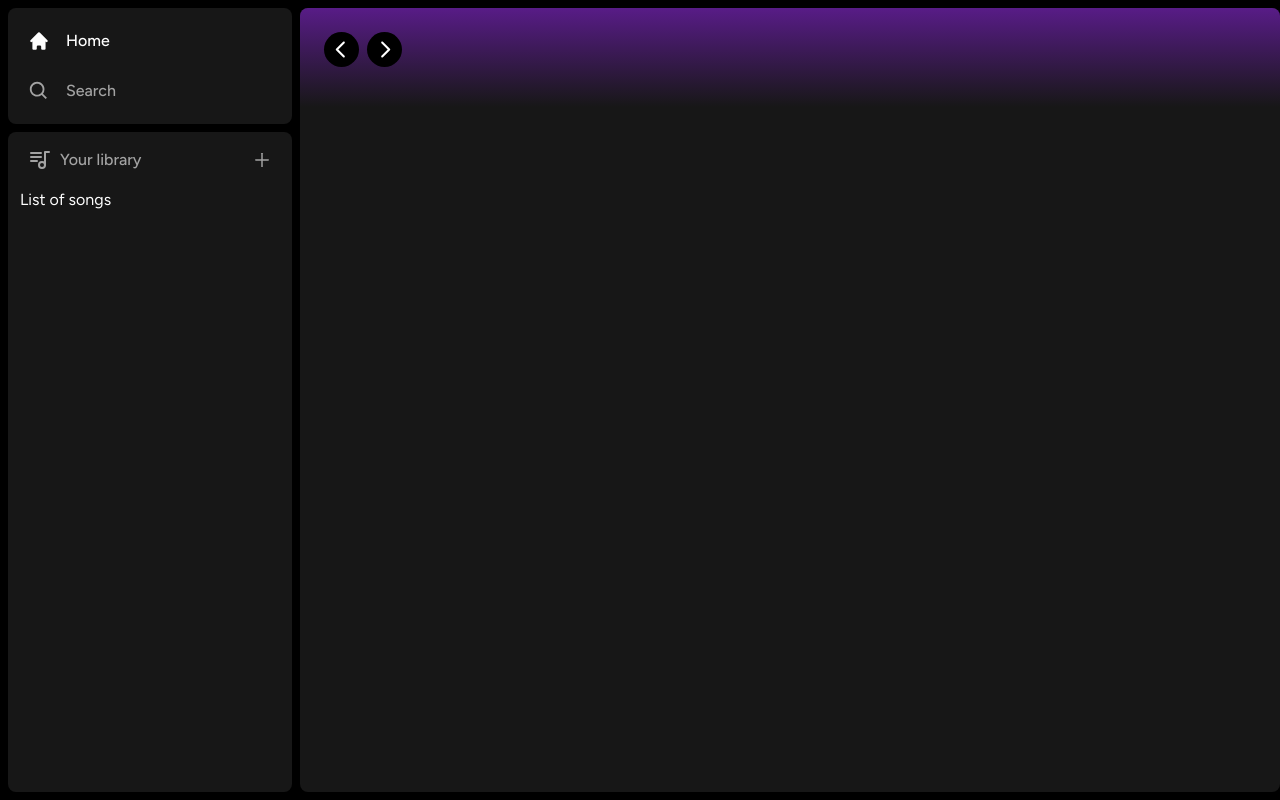
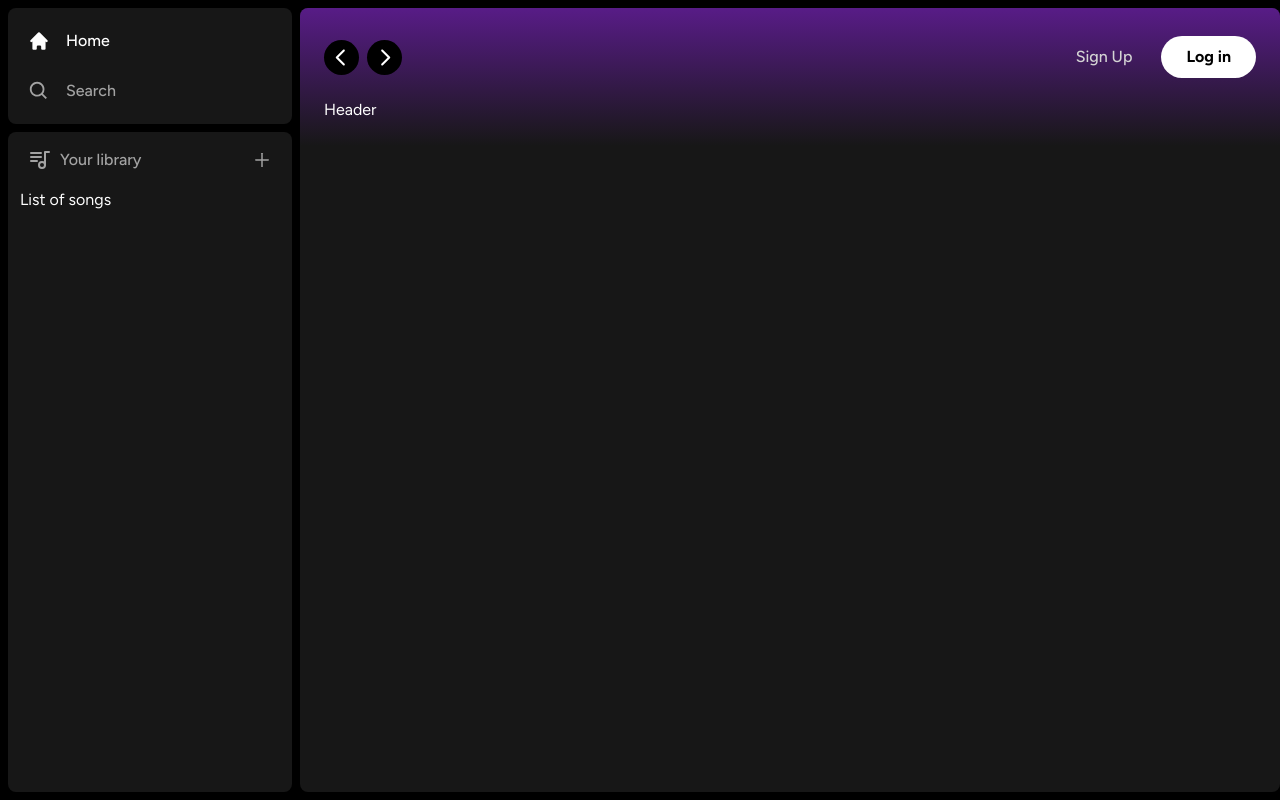
Before and after one commit to kostya-ktv/music-hub, a Next.js app: page / in a window 1280 px wide. Built offline with nearby package versions, Linux system fonts and the light colour scheme.

Commit message:
WIP layout header

```diff
--- a/app/(site)/page.tsx
+++ b/app/(site)/page.tsx
@@ -1,4 +1,4 @@
-import Header from "@/components/Header";
+import Header from "@/components/Header/Header";
 
 export default function Home() {
   return (
--- /dev/null
+++ b/components/Button.tsx
@@ -0,0 +1,38 @@
+import React from "react";
+import { twMerge } from "tailwind-merge";
+
+interface Props extends React.ButtonHTMLAttributes<HTMLButtonElement> {}
+
+const Button = React.forwardRef<HTMLButtonElement, Props>(
+  ({ className, children, disabled, type = "button", ...props }, ref) => {
+    return (
+      <button
+        type={type}
+        disabled={disabled}
+        ref={ref}
+        className={twMerge(
+          `
+    w-full
+    rounded-full
+    bg-green-500
+    border
+    border-transparent
+    px-3
+    text-black
+    py-3
+    disabled:cursor-not-allowed
+    disabled:opacity-50
+    font-bold
+    hover:opacity-75
+    transition`,
+          className
+        )}
+        {...props}
+      >
+        {children}
+      </button>
+    );
+  }
+);
+Button.displayName = "Button";
+export default Button;
--- a/components/Header.tsx
+++ /dev/null
@@ -1,102 +0,0 @@
-"use client";
-
-import { useRouter } from "next/navigation";
-import React from "react";
-import { twMerge } from "tailwind-merge";
-import { RxCaretLeft, RxCaretRight } from "react-icons/rx";
-import { HiHome } from "react-icons/hi";
-import { BiSearch } from "react-icons/bi";
-
-interface Props extends React.PropsWithChildren {
-  className?: string;
-}
-const Header: React.FC<Props> = ({ children, className }) => {
-  const router = useRouter();
-  const handleLogout = () => {};
-  return (
-    <div
-      className={twMerge(
-        `
-  h-fit
-  bg-gradient-to-b
-  from-purple-900
-  p-6
-    `,
-        className
-      )}
-    >
-      <div
-        className="
-
-          w-full
-          mb-4
-          flex
-          items-center
-          justify-between"
-      >
-        <div
-          className="hidden
-              md:flex
-              gap-x-2
-              items-center"
-        >
-          <button
-            onClick={() => router.back()}
-            className="
-          rounded-full
-          bg-black
-          flex
-          items-center
-          justify-center
-          hover:opacity-75
-          transition"
-          >
-            <RxCaretLeft className="text-white" size={35} />
-          </button>
-          <button
-            onClick={() => router.forward()}
-            className="
-          rounded-full
-          bg-black
-          flex
-          items-center
-          justify-center
-          hover:opacity-75
-          transition"
-          >
-            <RxCaretRight className="text-white" size={35} />
-          </button>
-        </div>
-        <div className="flex md:hidden gap-x-2 items-center">
-          <button
-            className="
-          rounded-full
-          p-2
-          bg-white
-          flex
-          justify-center
-          hover:opacity-75
-          transition
-          items-center"
-          >
-            <HiHome className="text-black" size={20} />
-          </button>
-          <button
-            className="
-          rounded-full
-          p-2
-          bg-white
-          flex
-          justify-center
-          hover:opacity-75
-          transition
-          items-center"
-          >
-            <BiSearch className="text-black" size={20} />
-          </button>
-        </div>
-      </div>
-    </div>
-  );
-};
-export default Header;
--- /dev/null
+++ b/components/Header/AuthButtons.tsx
@@ -0,0 +1,30 @@
+import Button from "../Button";
+
+const AuthButtons = () => {
+  return (
+    <div
+      className="
+              flex
+              justify-between
+              items-center
+              gap-x-4"
+    >
+      <>
+        <div>
+          <Button
+            onClick={() => {}}
+            className="bg-transparent text-neutral-300 font-medium"
+          >
+            Sign Up
+          </Button>
+        </div>
+        <div>
+          <Button onClick={() => {}} className="bg-white px-6 py-2">
+            Log in
+          </Button>
+        </div>
+      </>
+    </div>
+  );
+};
+export default AuthButtons;
--- /dev/null
+++ b/components/Header/Header.tsx
@@ -0,0 +1,40 @@
+"use client";
+
+import React from "react";
+import { twMerge } from "tailwind-merge";
+import AuthButtons from "./AuthButtons";
+import NavButtons from "./NabButtons";
+
+interface Props extends React.PropsWithChildren {
+  className?: string;
+}
+const Header: React.FC<Props> = ({ children, className }) => {
+  return (
+    <div
+      className={twMerge(
+        `
+  h-fit
+  bg-gradient-to-b
+  from-purple-900
+  p-6
+    `,
+        className
+      )}
+    >
+      <div
+        className="
+
+          w-full
+          mb-4
+          flex
+          items-center
+          justify-between"
+      >
+        <NavButtons />
+        <AuthButtons />
+      </div>
+      {children}
+    </div>
+  );
+};
+export default Header;
--- /dev/null
+++ b/components/Header/NabButtons.tsx
@@ -0,0 +1,75 @@
+import { RxCaretLeft, RxCaretRight } from "react-icons/rx";
+import { HiHome } from "react-icons/hi";
+import { BiSearch } from "react-icons/bi";
+import { useRouter } from "next/navigation";
+
+const NavButtons = () => {
+  const router = useRouter();
+
+  return (
+    <>
+      <div
+        className="hidden
+              md:flex
+              gap-x-2
+              items-center"
+      >
+        <button
+          onClick={() => router.back()}
+          className="
+          rounded-full
+          bg-black
+          flex
+          items-center
+          justify-center
+          hover:opacity-75
+          transition"
+        >
+          <RxCaretLeft className="text-white" size={35} />
+        </button>
+        <button
+          onClick={() => router.forward()}
+          className="
+          rounded-full
+          bg-black
+          flex
+          items-center
+          justify-center
+          hover:opacity-75
+          transition"
+        >
+          <RxCaretRight className="text-white" size={35} />
+        </button>
+      </div>
+      <div className="flex md:hidden gap-x-2 items-center">
+        <button
+          className="
+          rounded-full
+          p-2
+          bg-white
+          flex
+          justify-center
+          hover:opacity-75
+          transition
+          items-center"
+        >
+          <HiHome className="text-black" size={20} />
+        </button>
+        <button
+          className="
+          rounded-full
+          p-2
+          bg-white
+          flex
+          justify-center
+          hover:opacity-75
+          transition
+          items-center"
+        >
+          <BiSearch className="text-black" size={20} />
+        </button>
+      </div>
+    </>
+  );
+};
+export default NavButtons;
```
